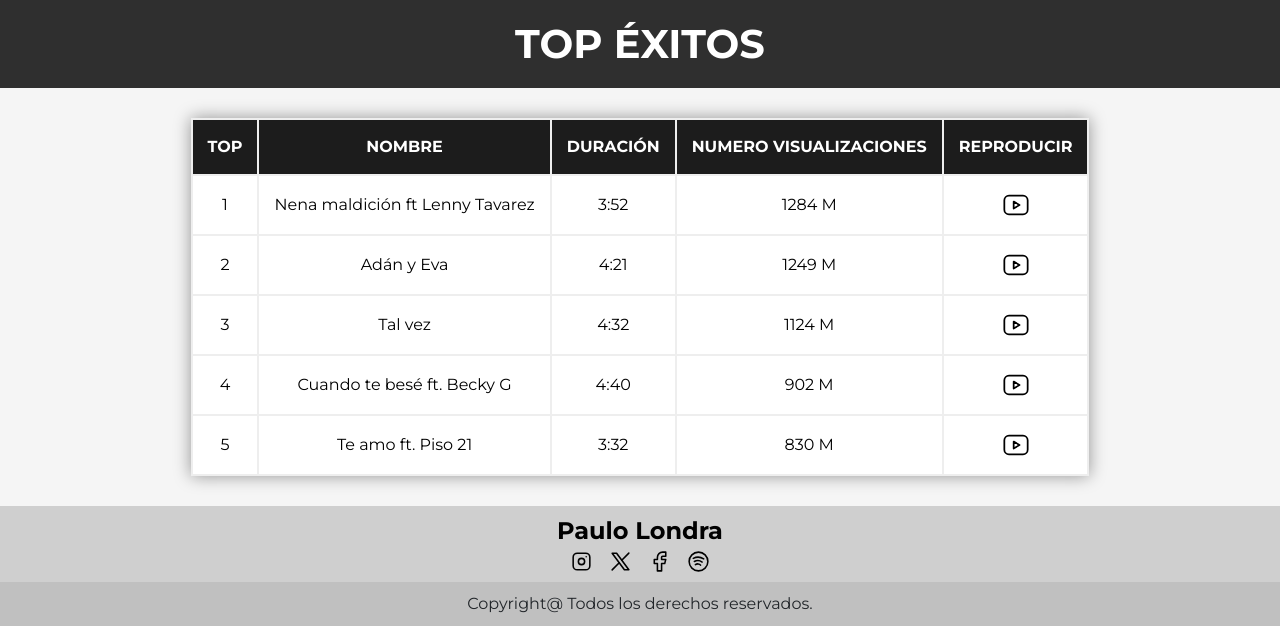
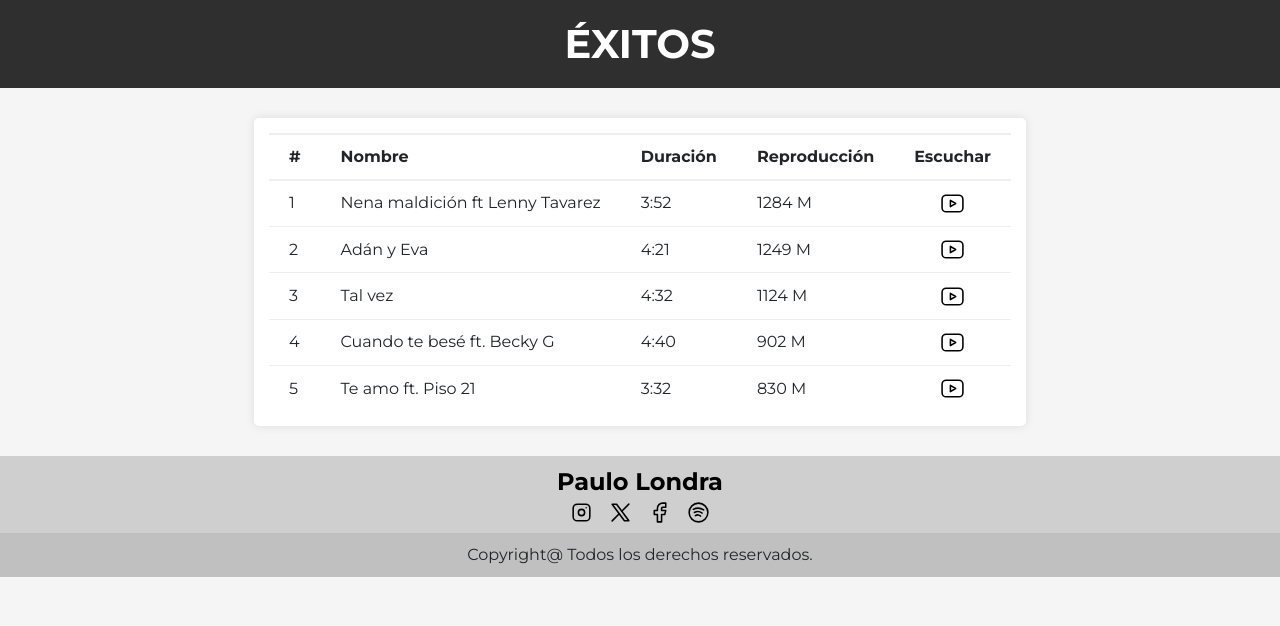
Before and after one commit to arenasesteban/PreEntrega3Arenas, a website: page pages/discografia.html in a window 1280 px wide. Shown: the part 1105-1731 px from the top of the page. After the commit the page ends 1682 px from the top, so only its background shows below. Drawn offline with nearby package versions, Linux system fonts and the light colour scheme.

Commit message:
Cambio diseño tabla exitos en pagina discografia y se hizo responsive

```diff
--- a/pages/discografia.html
+++ b/pages/discografia.html
@@ -114,17 +114,17 @@
             <!-- Exitos -->
             <section id="top">
                 <div class="title-2-container">
-                    <h2>Top éxitos</h2>
+                    <h2>Éxitos</h2>
                 </div>
                 <div class="table-container">
                     <table>
                         <thead>
                             <tr>
-                                <th>Top</th>
+                                <th>#</th>
                                 <th>Nombre</th>
                                 <th>Duración</th>
-                                <th>Numero visualizaciones</th>
-                                <th>Reproducir</th>
+                                <th>Reproducción</th>
+                                <th>Escuchar</th>
                             </tr>
                         </thead>
                         <tbody>
--- a/scss/pages/_discografia.scss
+++ b/scss/pages/_discografia.scss
@@ -94,42 +94,86 @@
 }
 
 #top {
-    @include tablet {
-        display: none;
-    }
-    @include mobile {
-        display: none;
-    }
+    display: flex;
+    flex-direction: column;
+    justify-content: center;
+    align-items: center;
 
     .table-container {
-        display: flex;
-        justify-content: center;
-        align-items: center;
+        background-color: white;
+        border-radius: 5px;
+        box-shadow: 0 0 10px rgba(0, 0, 0, .1);
+        padding: 15px;
         @include desktop-spacing(false);
+        @include tablet {
+            @include tablet-spacing(false);
+        }
+        @include mobile {
+            width: 95%;
+            overflow-x: auto;
+            @include mobile-spacing(false);
+        }
 
         table {
+            border-collapse: collapse;
             background-color: white;
-            text-align: center;
-            border-collapse: collapse;
-            box-shadow: 0 0 16px rgba(0, 0, 0, .4);
 
-            td {
-                font-size: 1rem;
-                color: #000;
-                border: 2px solid #eee;
-                padding: 15px;
-
-                img {
-                    width: 28px;
-                    height: 28px;
+            thead {
+                th {
+                    border-top: 2px solid #eee;
+                    border-bottom: 2px solid #eee;
+                    padding: 10px 20px;
+                    @include tablet {
+                        font-size: .95rem;
+                    }
+                    @include mobile {
+                        font-size: .8rem;
+                    }
                 }
             }
 
-            th {
-                @extend td;
-                background-color: #1c1c1c;
-                color: white;
-                text-transform: uppercase;
+            tbody {
+                tr {
+                    td {
+                        border-bottom: 1px solid #eee;
+                        padding: 10px 20px;
+                        white-space: nowrap;
+                        @include tablet {
+                            font-size: .95rem;
+                        }
+                        @include mobile {
+                            font-size: .8rem;
+                        }
+
+                        img {
+                            width: 25px;
+                            height: 25px;
+                            @include tablet {
+                                width: 23px;
+                                height: 23px;
+                            }
+                            @include mobile {
+                                width: 20px;
+                                height: 20px;
+                            }
+                        }
+
+                        &:last-of-type {
+                            text-align: center;
+                        }
+                    }
+
+                    &:last-of-type {
+                        td {
+                            border-bottom: unset;
+                        }
+                    }
+
+                    &:hover {
+                        background-color: #eee;
+                        transition: 0.1s;
+                    }
+                }
             }
         }
     }
```
Also changed, not shown: css/main.css, 1 other file.
